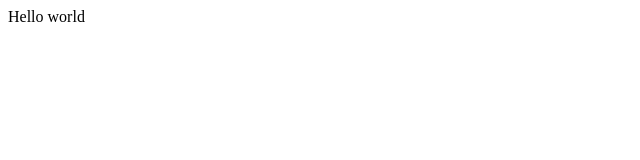
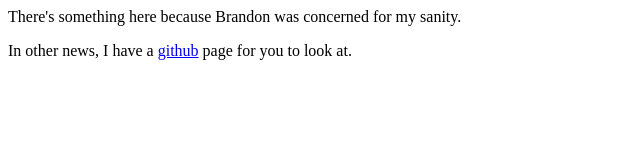
Before and after one commit to floryst/floryst.github.io, a plain HTML site: page index.html in a window 1280 px wide. Shown: the whole page, without its empty margins (0-640 px from the left). Drawn offline with Linux system fonts and the light colour scheme.

Commit message:
yay commits

```diff
--- a/index.html
+++ b/index.html
@@ -1,4 +1,9 @@
 <html>
-<head></head>
-<body>Hello world</body>
+	<head>
+		<title>Forrest Li</title>
+	</head>
+	<body>
+		<p>There's something here because Brandon was concerned for my sanity.</p>
+		<p>In other news, I have a <a href="https://github.com/floryst">github</a> page for you to look at.</p>
+	</body>
 </html>
```
Also changed, not shown: 1 other file.
